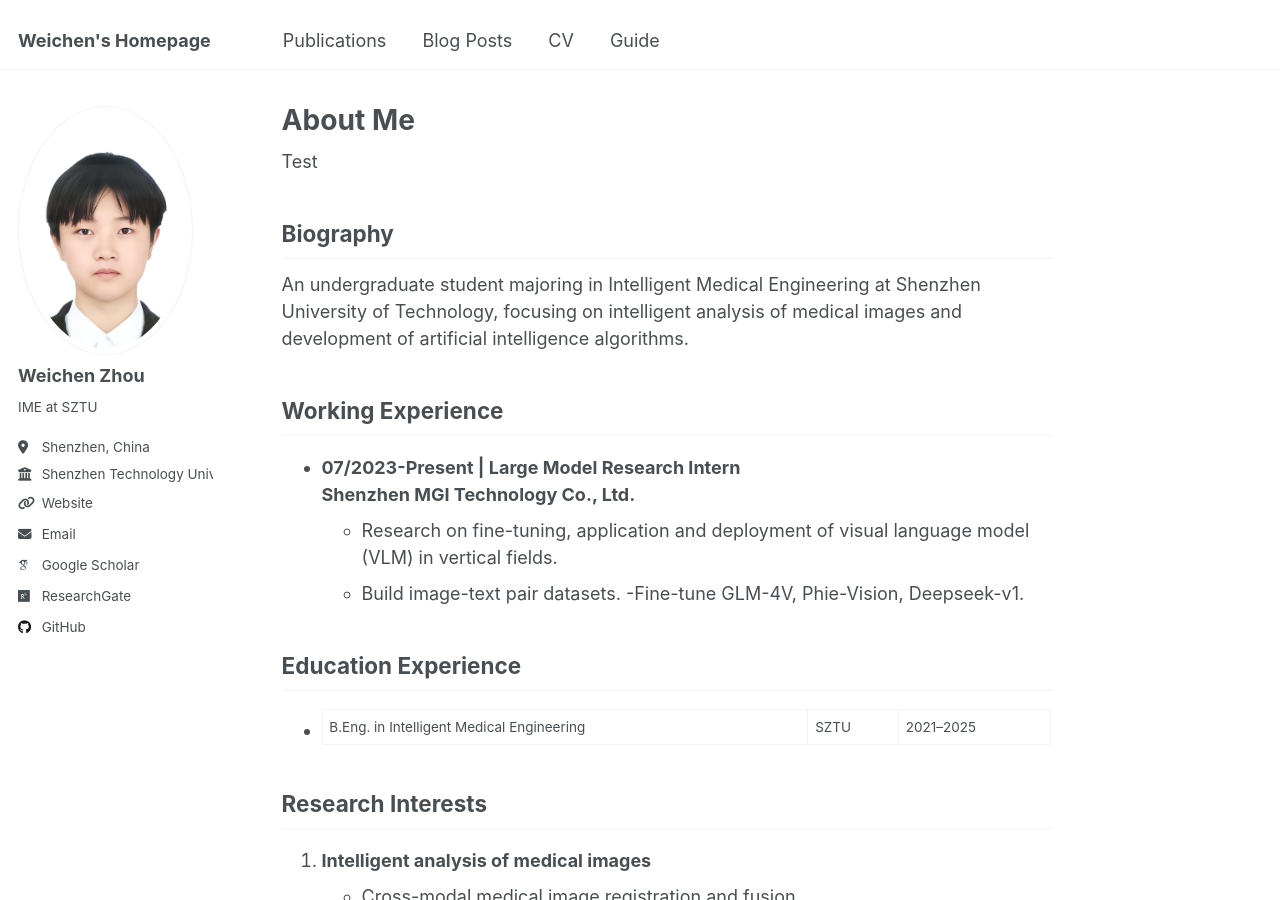
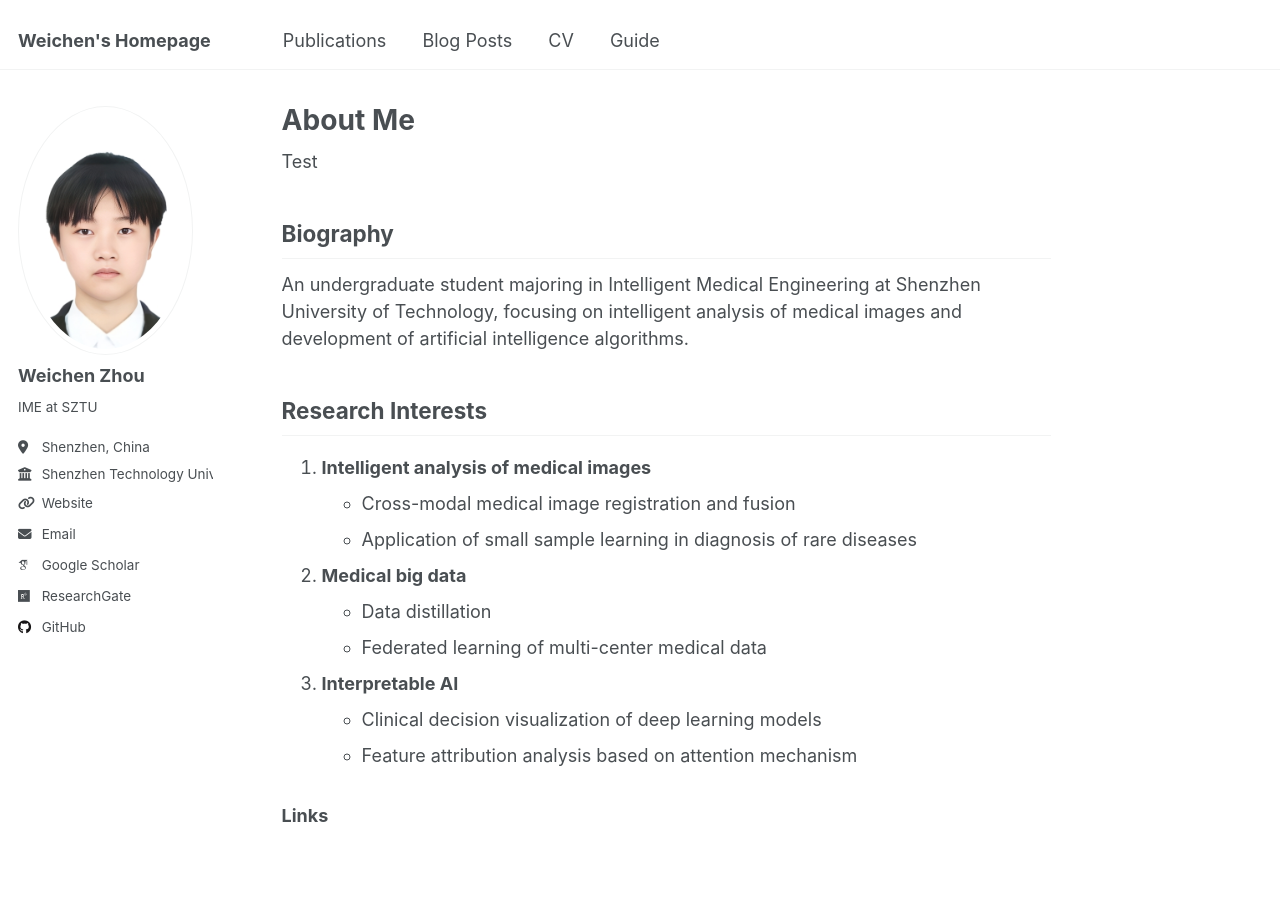
Before and after one commit to WEIC-7/WEIC-7.github.io, a Jekyll site: the page built from _pages/about.md, in a window 1280 px wide and 900 px high. Built offline with Jekyll 4.4.1, drawn with Linux system fonts in a browser that asks for light colours; some web fonts are replaced.

Commit message:
Update about.md

```diff
--- a/_pages/about.md
+++ b/_pages/about.md
@@ -11,18 +11,6 @@ redirect_from:
 Test
 ## Biography
 An undergraduate student majoring in Intelligent Medical Engineering at Shenzhen University of Technology, focusing on intelligent analysis of medical images and development of artificial intelligence algorithms.
-
-
-## Working Experience
-* **07/2023-Present | Large Model Research Intern**
-  **Shenzhen MGI Technology Co., Ltd.**
-    - Research on fine-tuning, application and deployment of visual language model (VLM) in vertical fields.
-    - Build image-text pair datasets.
-    -Fine-tune GLM-4V, Phie-Vision, Deepseek-v1.
-
-
-## Education Experience
-* B.Eng. in Intelligent Medical Engineering | SZTU | 2021–2025
 
 
 ## Research Interests
```
